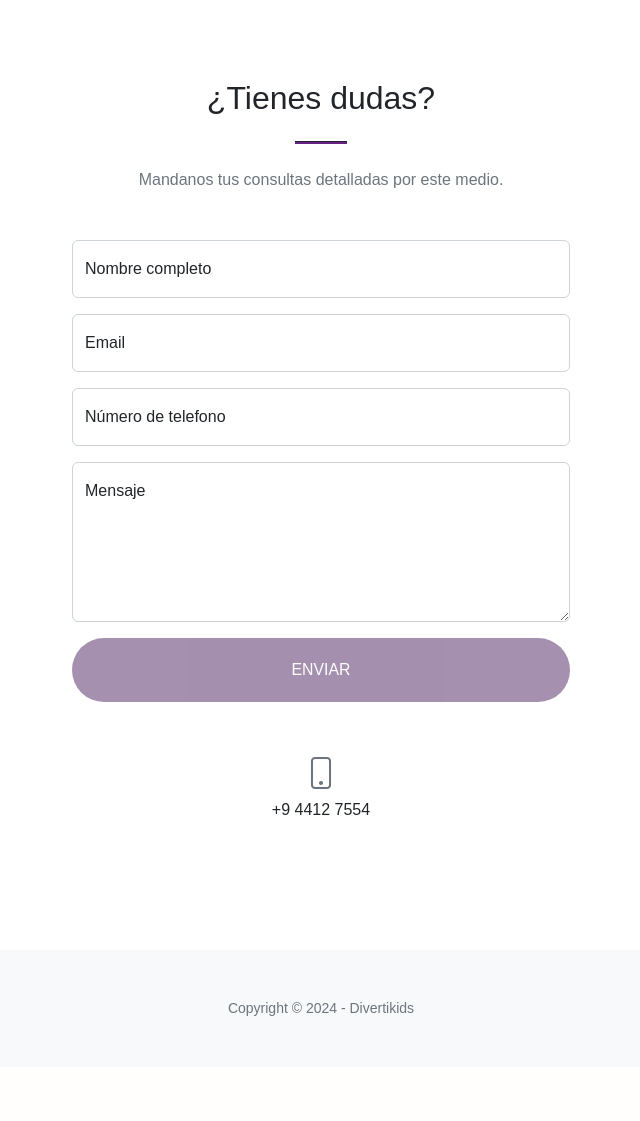
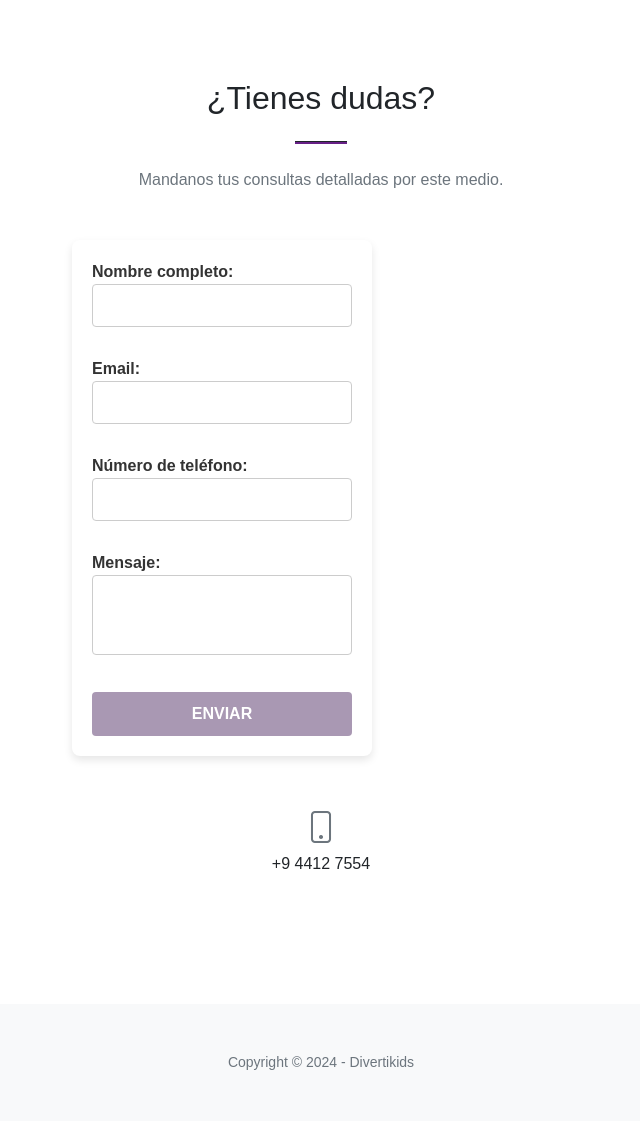
Before and after one commit to ChrisDiaz21/cdiazr-proyecto-divertikids, a Django app: page / in a window 1280 px wide. Shown: the part 2992-4113 px from the top of the page, without its empty margins (319-959 px from the left). Before the commit the page ends 4008 px from the top, so only its background shows below. Run offline with Django 4.2, Linux system fonts and the light colour scheme; some libraries are stand-ins or nearby versions; some web fonts are replaced.

Commit message:
arreglo de formulario (Fadi)
arreglar diseño de formulario

```diff
--- a/core/templates/core/index.html
+++ b/core/templates/core/index.html
@@ -170,53 +170,28 @@
                     <!-- This form is pre-integrated with SB Forms.-->
                     <!-- To make this form functional, sign up at-->
                     <!-- https://startbootstrap.com/solution/contact-forms-->
-                    <!-- to get an API token!-->
-                    <form id="contactForm" data-sb-form-api-token="API_TOKEN">
-                        <!-- Name input-->
-                        <div class="form-floating mb-3">
-                            <input class="form-control" id="name" type="text" placeholder="Enter your name..." data-sb-validations="required" />
-                            <label for="name">Nombre completo</label>
-                            <div class="invalid-feedback" data-sb-feedback="name:required">El nombre es requerido.</div>
-                        </div>
-                        <!-- Email address input-->
-                        <div class="form-floating mb-3">
-                            <input class="form-control" id="email" type="email" placeholder="name@example.com" data-sb-validations="required,email" />
-                            <label for="email">Email</label>
-                            <div class="invalid-feedback" data-sb-feedback="email:required">El email es requerido.</div>
-                            <div class="invalid-feedback" data-sb-feedback="email:email">El email no es válido.</div>
-                        </div>
-                        <!-- Phone number input-->
-                        <div class="form-floating mb-3">
-                            <input class="form-control" id="phone" type="tel" placeholder="(123) 456-7890" data-sb-validations="required" />
-                            <label for="phone">Número de telefono</label>
-                            <div class="invalid-feedback" data-sb-feedback="phone:required">Número de telefono requerido.</div>
-                        </div>
-                        <!-- Message input-->
-                        <div class="form-floating mb-3">
-                            <textarea class="form-control" id="message" type="text" placeholder="Enter your message here..." style="height: 10rem" data-sb-validations="required"></textarea>
-                            <label for="message">Mensaje</label>
-                            <div class="invalid-feedback" data-sb-feedback="message:required">Escriba un mensaje.</div>
-                        </div>
-                        <!-- Submit success message-->
-                        <!---->
-                        <!-- This is what your users will see when the form-->
-                        <!-- has successfully submitted-->
-                        <div class="d-none" id="submitSuccessMessage">
-                            <div class="text-center mb-3">
-                                <div class="fw-bolder">Form submission successful!</div>
-                                To activate this form, sign up at
-                                <br />
-                                <a href="https://startbootstrap.com/solution/contact-forms">https://startbootstrap.com/solution/contact-forms</a>
-                            </div>
-                        </div>
-                        <!-- Submit error message-->
-                        <!---->
-                        <!-- This is what your users will see when there is-->
-                        <!-- an error submitting the form-->
-                        <div class="d-none" id="submitErrorMessage"><div class="text-center text-danger mb-3">¡Error al enviar mensaje!</div></div>
-                        <!-- Submit Button-->
-                        <div class="d-grid"><button class="btn btn-primary btn-xl disabled" id="submitButton" type="submit">Enviar</button></div>
+                     <!-- modify this form HTML and place wherever you want your form -->
+                     <form action="https://formspree.io/f/xwpkjzwn" method="POST" style="background-color: #fff; border-radius: 8px; padding: 20px; box-shadow: 0 4px 8px rgba(0, 0, 0, 0.1); width: 300px; font-family: Arial, sans-serif;">
+                        <label style="display: block; margin-bottom: 10px; font-weight: bold; color: #333;">
+                            Nombre completo:
+                            <input type="text" name="name" required style="width: 100%; padding: 10px; margin-bottom: 20px; border: 1px solid #ccc; border-radius: 4px; font-size: 14px; box-sizing: border-box;">
+                        </label>
+                        <label style="display: block; margin-bottom: 10px; font-weight: bold; color: #333;">
+                            Email:
+                            <input type="email" name="email" required style="width: 100%; padding: 10px; margin-bottom: 20px; border: 1px solid #ccc; border-radius: 4px; font-size: 14px; box-sizing: border-box;">
+                        </label>
+                        <label style="display: block; margin-bottom: 10px; font-weight: bold; color: #333;">
+                            Número de teléfono:
+                            <input type="number" name="phone" required style="width: 100%; padding: 10px; margin-bottom: 20px; border: 1px solid #ccc; border-radius: 4px; font-size: 14px; box-sizing: border-box;">
+                        </label>
+                        <label style="display: block; margin-bottom: 10px; font-weight: bold; color: #333;">
+                            Mensaje:
+                            <textarea name="message" required style="width: 100%; padding: 10px; margin-bottom: 20px; border: 1px solid #ccc; border-radius: 4px; font-size: 14px; box-sizing: border-box; resize: none; height: 80px;"></textarea>
+                        </label>
+                        <button type="submit" style="width: 100%; padding: 10px; background-color: #a998b3; border: none; border-radius: 4px; color: #fff; font-size: 16px; font-weight: bold; cursor: pointer; text-transform: uppercase;">Enviar</button>
                     </form>
+
+                <!---aca termina el codigo -->
                 </div>
             </div>
             <div class="row gx-4 gx-lg-5 justify-content-center">
```
